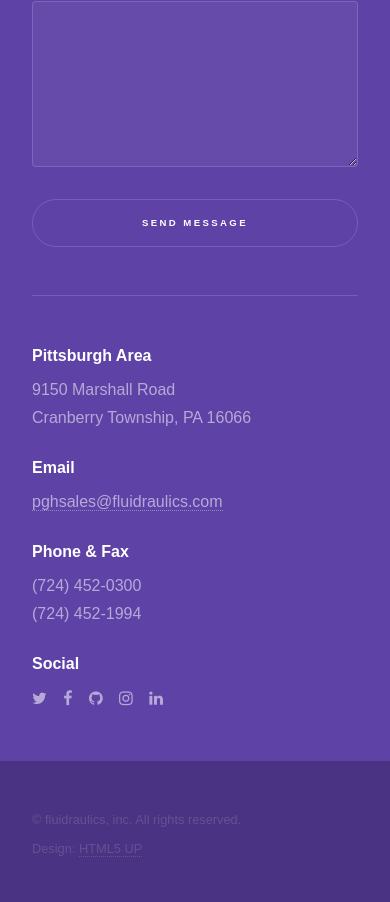
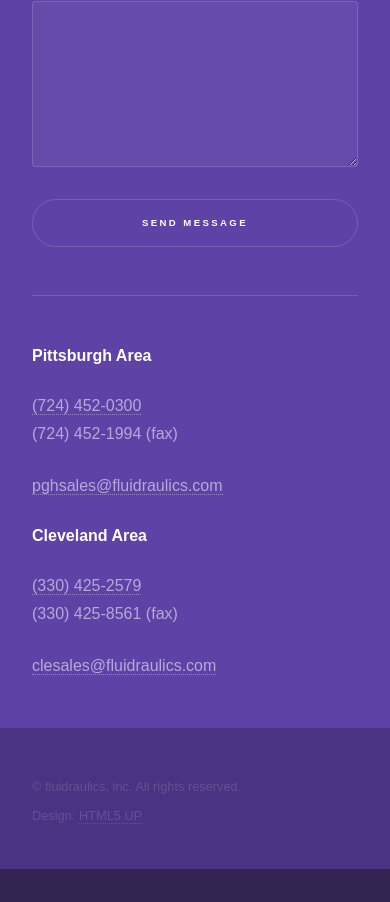
Before and after one commit to fluidraulics/wwwhs, a website: page views/index.html in a window 390 px wide. Shown: the part 5316-6218 px from the top of the page. After the commit the page ends 6185 px from the top, so only its background shows below. Drawn offline with Linux system fonts and the light colour scheme; files that its build step writes are made by us from their sources; files whose address does not match are found by name.

Commit message:
show phone numbers for both locations in contact section

```diff
--- a/assets/css/main.css
+++ b/assets/css/main.css
@@ -2822,6 +2822,10 @@
 			padding: 0;
 		}
 
+    ul.contact span {
+      display: block;
+    }
+
 			ul.contact > li {
 				padding: 0;
 				margin: 1.5em 0 0 0;
--- a/views/index.html
+++ b/views/index.html
@@ -157,27 +157,23 @@
 									<ul class="contact">
 										<li>
 											<h3>Pittsburgh Area</h3>
-											<span>9150 Marshall Road</span><br>
-											<span>Cranberry Township, PA 16066</span>
 										</li>
 										<li>
-											<h3>Email</h3>
-											<a href="#">pghsales@fluidraulics.com</a>
+											<span><a href="tel:7244520300">(724) 452-0300</a></span>
+											<span>(724) 452-1994 (fax)</span>
 										</li>
 										<li>
-											<h3>Phone &amp; Fax</h3>
-											<span>(724) 452-0300</span><br>
-											<span>(724) 452-1994</span>
+											<a href="mailto:pghsales@fluidraulics.com">pghsales@fluidraulics.com</a>
 										</li>
 										<li>
-											<h3>Social</h3>
-											<ul class="icons">
-												<li><a href="#" class="fa-twitter"><span class="label">Twitter</span></a></li>
-												<li><a href="#" class="fa-facebook"><span class="label">Facebook</span></a></li>
-												<li><a href="#" class="fa-github"><span class="label">GitHub</span></a></li>
-												<li><a href="#" class="fa-instagram"><span class="label">Instagram</span></a></li>
-												<li><a href="#" class="fa-linkedin"><span class="label">LinkedIn</span></a></li>
-											</ul>
+											<h3>Cleveland Area</h3>
+										</li>
+										<li>
+											<span><a href="tel:3304252579">(330) 425-2579</a></span>
+											<span>(330) 425-8561 (fax)</span>
+										</li>
+										<li>
+											<a href="mailto:clesales@fluidraulics.com">clesales@fluidraulics.com</a>
 										</li>
 									</ul>
 								</section>
```
